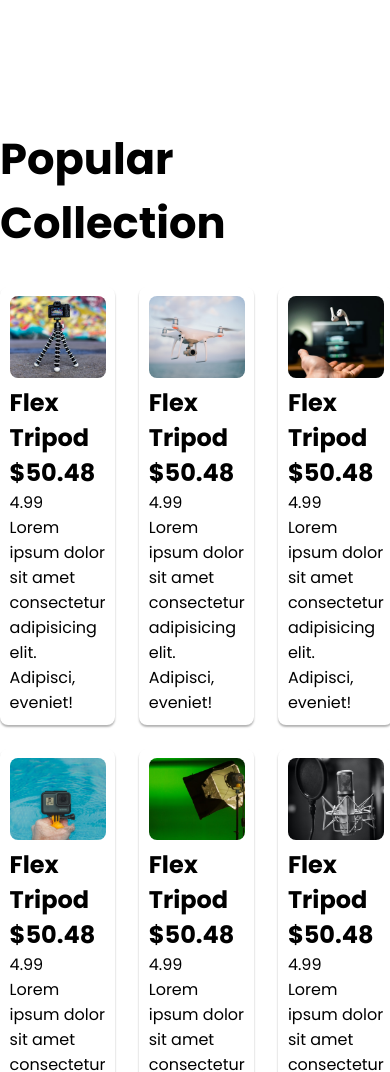
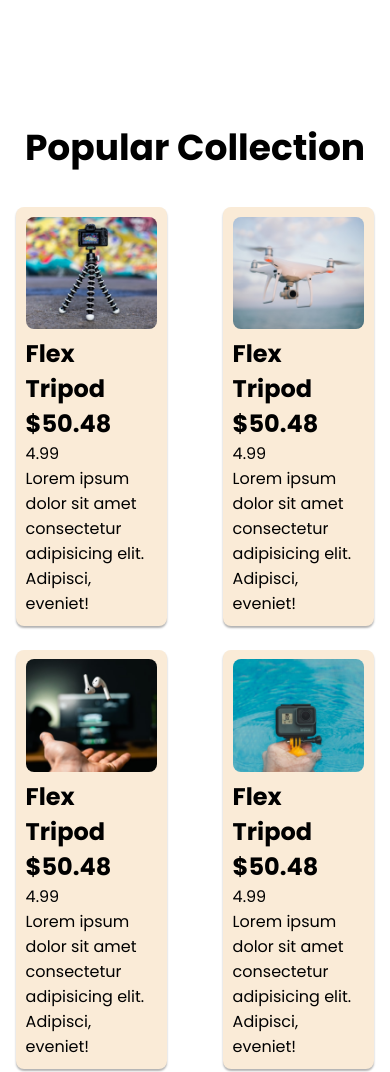
Before and after one commit to Web-Sakib/Influencer-Gear, a plain HTML site: page index.html in a window 390 px wide. Shown: the part 820-1892 px from the top of the page. Drawn offline with Linux system fonts and the light colour scheme.

Commit message:
main responsive done

```diff
--- a/Styles/small-res.css
+++ b/Styles/small-res.css
@@ -12,7 +12,7 @@
 
   .banner-container {
     grid-template-columns: 1fr;
-    margin: 0 0.8rem;
+    margin: 0 1rem;
   }
 
   .banner-title {
@@ -21,9 +21,24 @@
   }
 
 
+/* Main  */
 
+.card-container {
+  /* border: 2px solid red; */
 
+  display: grid;
+  grid-template-columns: repeat(2, 1fr);
+  gap: 1.5rem;
+}
 
+.card {
+background-color: antiquewhite;
+margin: 0 1rem;
+}
+.title {
+  font-size: 1.5rem;
+
+}
 
 
 
```
